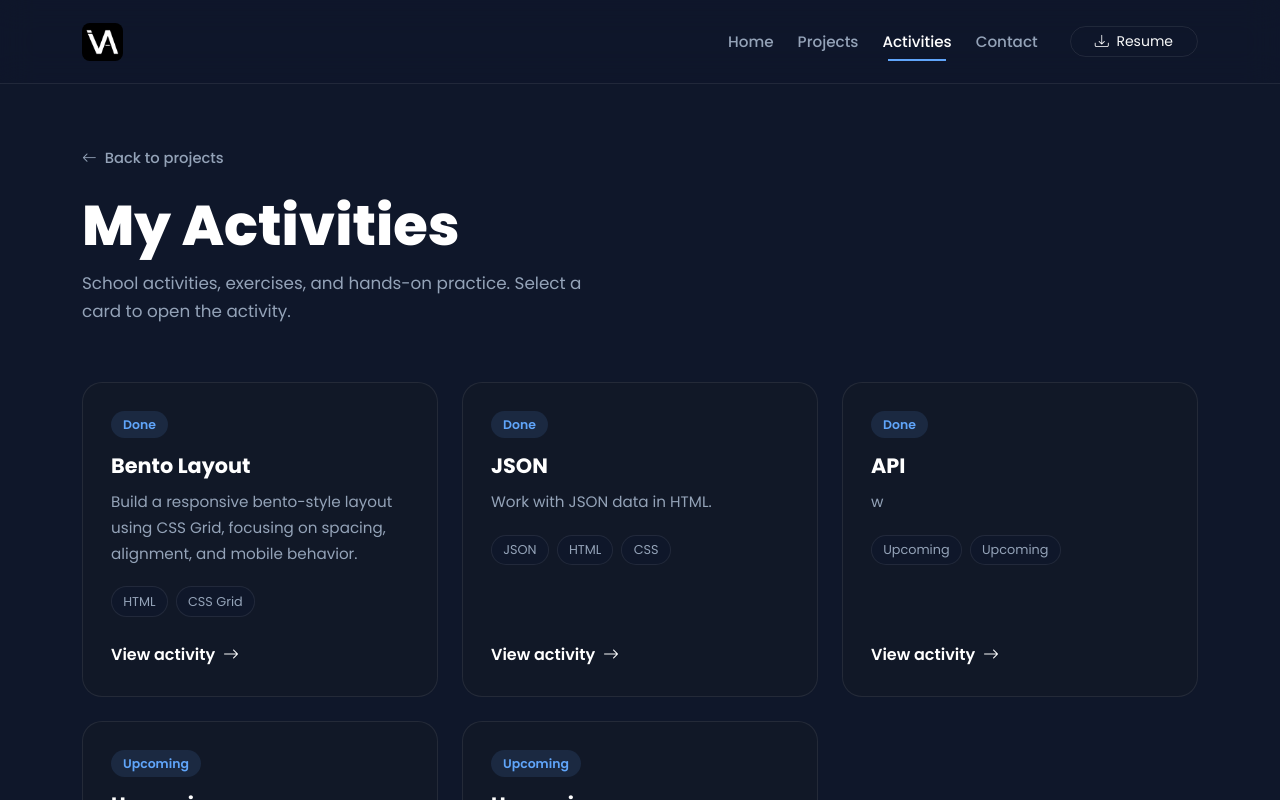
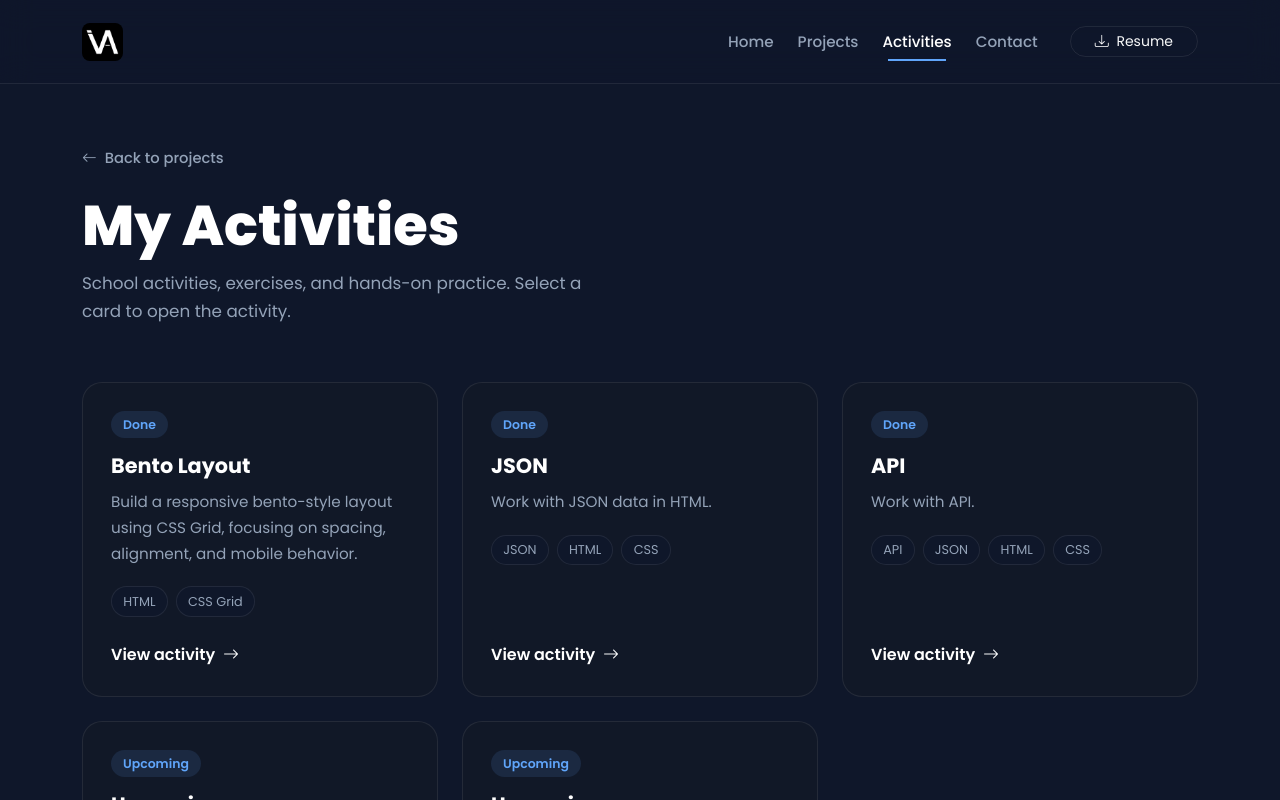
Before and after one commit to So-ye/So-ye.github.io, a plain HTML site: page activities.html in a window 1280 px wide. Shown: the top 800 px of the page. Drawn offline with nearby package versions, Linux system fonts and the light colour scheme.

Commit message:
there's an error in the vscode, it did not update the code and it doesnt show the edited code fixed

```diff
--- a/activities.html
+++ b/activities.html
@@ -81,8 +81,8 @@
             <a href="https://so-ye.github.io/Activities/API/" class="activity-card">
               <span class="status-pill upcoming">Done</span>
               <h2 class="activity-name">API</h2>
-              <p class="activity-desc">w</p>
-              <ul class="activity-tags"><li>Upcoming</li><li>Upcoming</li></ul>
+              <p class="activity-desc">Work with API.</p>
+              <ul class="activity-tags"><li>API</li><li>JSON</li><li>HTML</li><li>CSS</li></ul>
               <span class="activity-open">View activity<i class="bi bi-arrow-right ms-2" aria-hidden="true"></i></span>
             </a>
           </li>
```
